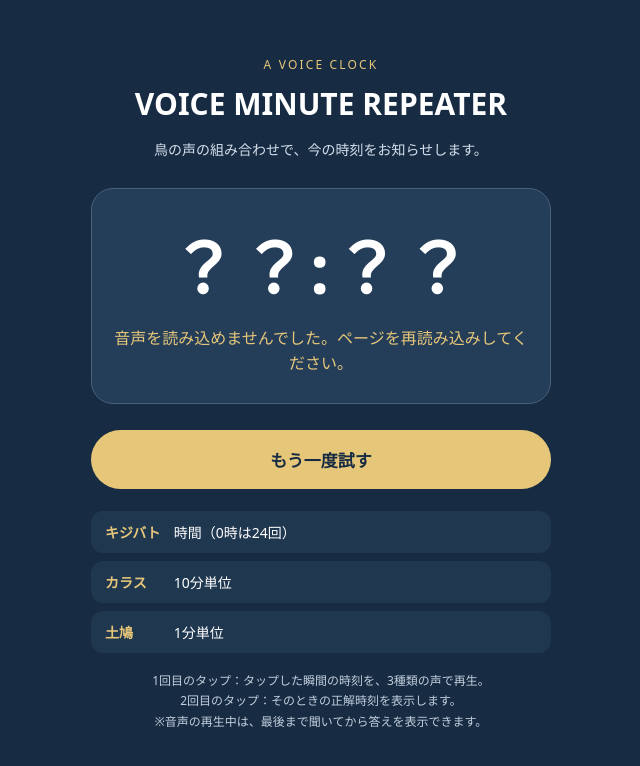
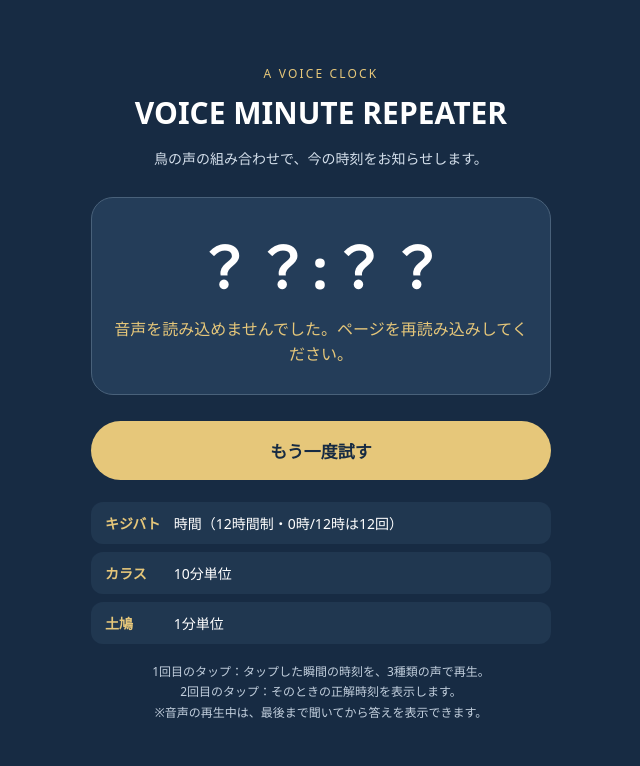
Before and after one commit to Denochan121/Denocchi-Naeater, a plain HTML site: page index.html in a window 1280 px wide. Both pictures are taken after a click on the button "音声で時刻を聴く". Shown: the whole page, without its empty margins (319-959 px from the left). Drawn offline with Linux system fonts and the light colour scheme; no server answers.

Commit message:
Update clock display to 12-hour format

```diff
--- a/index.html
+++ b/index.html
@@ -26,7 +26,7 @@
     margin: 26px 0 18px; padding: 26px 18px; border-radius: 22px;
     background: #243d59; border: 1px solid #49617a;
   }
-  #clock { font-size: clamp(48px, 14vw, 68px); font-weight: 750; letter-spacing: .04em; font-variant-numeric: tabular-nums; }
+  #clock { font-size: clamp(38px, 11vw, 56px); font-weight: 750; letter-spacing: .04em; font-variant-numeric: tabular-nums; }
   #message { min-height: 48px; margin: 12px 0 0; color: #e6c77a; line-height: 1.6; }
   button {
     width: 100%; border: 0; border-radius: 999px; padding: 17px 20px;
@@ -55,7 +55,7 @@
   <button id="mainButton" type="button">音声で時刻を聴く</button>
 
   <div class="legend">
-    <div><b>キジバト</b> 時間（0時は24回）</div>
+    <div><b>キジバト</b> 時間（12時間制・0時/12時は12回）</div>
     <div><b>カラス</b> 10分単位</div>
     <div><b>土鳩</b> 1分単位</div>
   </div>
@@ -98,8 +98,8 @@ async function loadSounds() {
 }
 
 function makeSequence(date) {
-  let hour = date.getHours();
-  if (hour === 0) hour = 24; // 0時は24回で表現
+  let hour = date.getHours() % 12;
+  if (hour === 0) hour = 12; // 0時・12時は12回で表現
   const minute = date.getMinutes();
   return [
     { key: "turtleDove", count: hour, label: "キジバト（時間）" },
@@ -139,7 +139,10 @@ async function playSequence(sequence) {
 }
 
 function formatAnswer(date) {
-  return String(date.getHours()).padStart(2, "0") + ":" +
+  const rawHour = date.getHours();
+  const ampm = rawHour >= 12 ? "PM " : "AM ";
+  const hour12 = rawHour % 12 === 0 ? 12 : rawHour % 12;
+  return ampm + String(hour12).padStart(2, "0") + ":" +
          String(date.getMinutes()).padStart(2, "0");
 }
 
```
